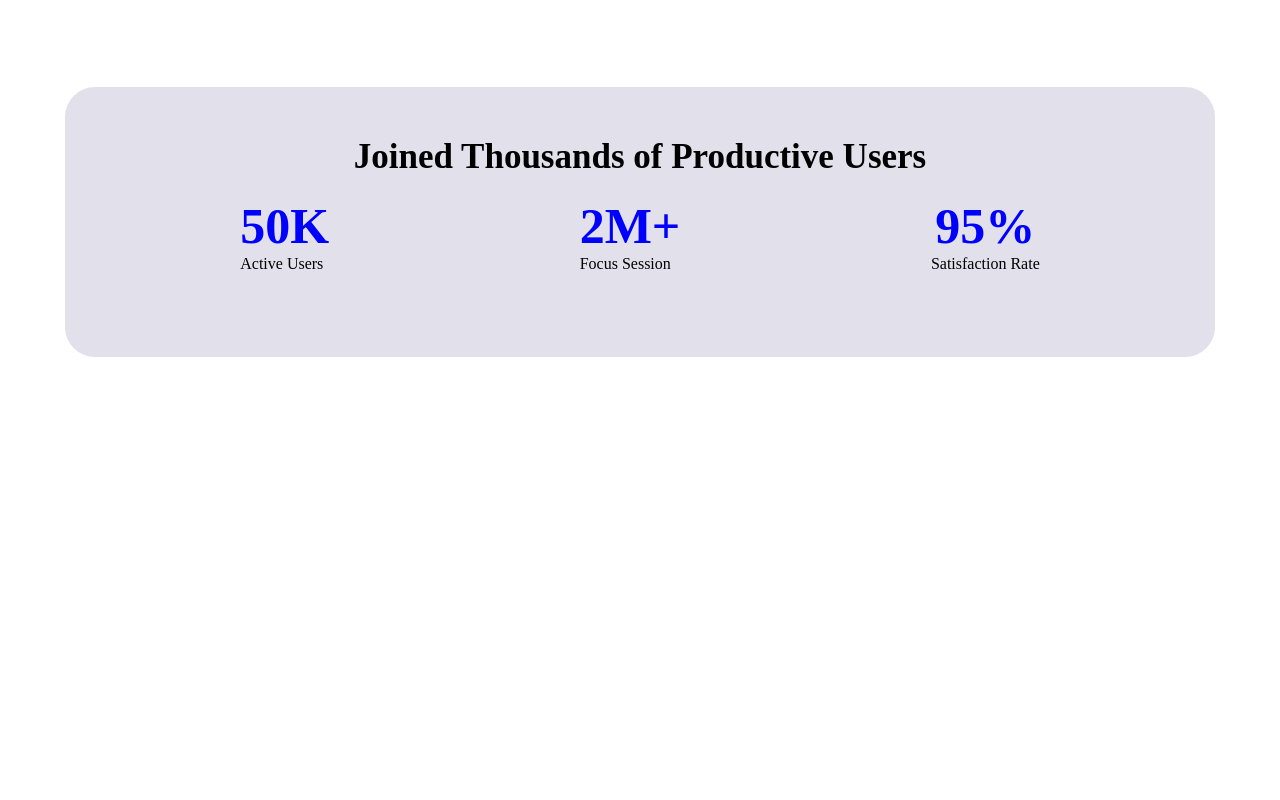
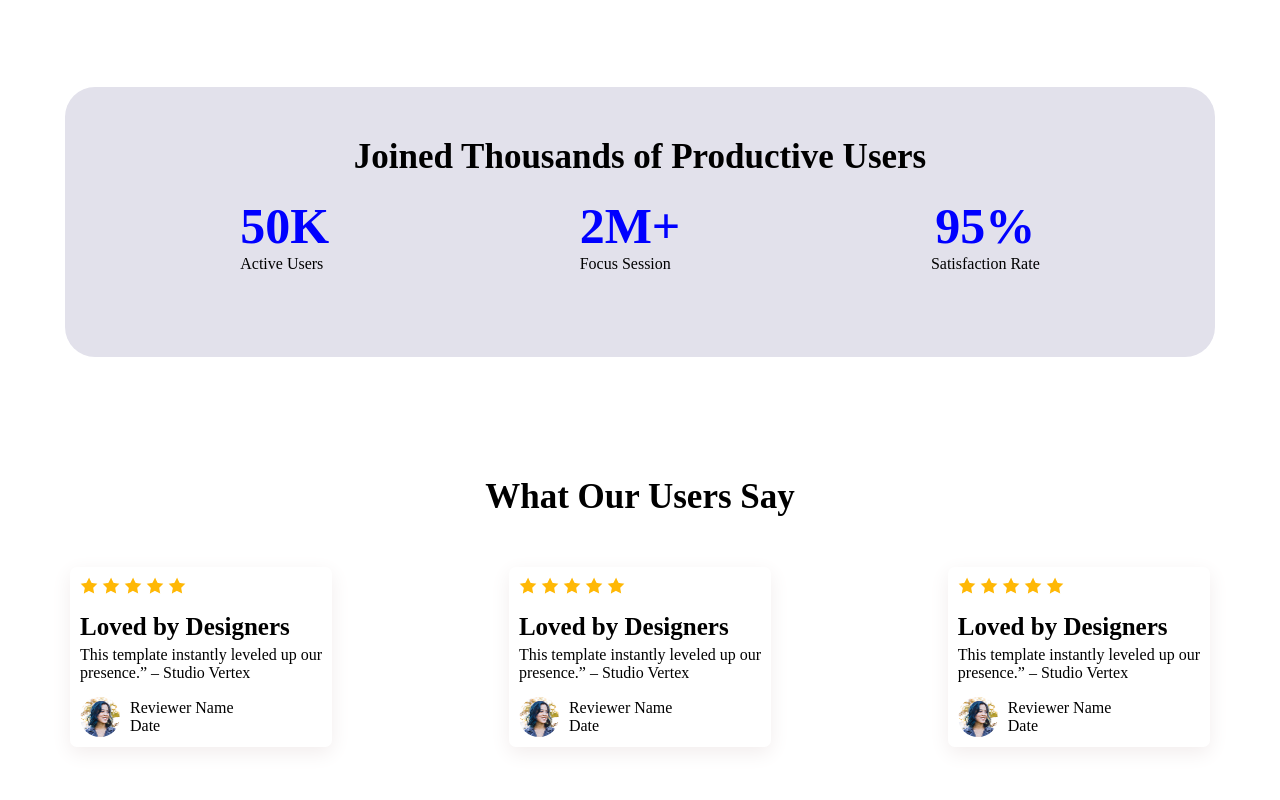
Before and after one commit to Muntacir-Tamim/B12A01, a plain HTML site: page index.html in a window 1280 px wide. Shown: the part 891-1691 px from the top of the page. Before the commit the page ends 1348 px from the top, so only its background shows below. Drawn offline with Linux system fonts and the light colour scheme.

Commit message:
added main third section

```diff
--- a/index.html
+++ b/index.html
@@ -56,6 +56,71 @@
                 </div>
         </section>
 
+        <section class="Third-section">
+               <h2 class="section-heading">What Our Users Say</h2>
+                <div class="all-card">
+                    <div class="review-card">
+                          <div class="stars">
+                              <img src="Assets/icon-star.png" alt="">
+                              <img src="Assets/icon-star.png" alt="">
+                              <img src="Assets/icon-star.png" alt="">
+                              <img src="Assets/icon-star.png" alt="">
+                              <img src="Assets/icon-star.png" alt="" >
+                          </div>
+                             <div class="title">Loved by Designers</div>
+                             <div class="subtaitle"><p>This template instantly leveled up our <br>presence.” – Studio Vertex</p></div>
+                           <div class="reviewer-info">
+                               <img src="Assets/avatar.png" alt="Reviewer">
+                               <div>
+                                 <div class="name">Reviewer Name</div>
+                                 <div class="date">Date</div>
+                              </div>
+                         </div>
+                   </div>
+
+                   <div class="review-card">
+                          <div class="stars">
+                              <img src="Assets/icon-star.png" alt="">
+                              <img src="Assets/icon-star.png" alt="">
+                              <img src="Assets/icon-star.png" alt="">
+                              <img src="Assets/icon-star.png" alt="">
+                              <img src="Assets/icon-star.png" alt="" >
+                          </div>
+                             <div class="title">Loved by Designers</div>
+                             <div class="subtaitle"><p>This template instantly leveled up our <br>presence.” – Studio Vertex</p></div>
+                           <div class="reviewer-info">
+                               <img src="Assets/avatar.png" alt="Reviewer">
+                               <div>
+                                 <div class="name">Reviewer Name</div>
+                                 <div class="date">Date</div>
+                              </div>
+                         </div>
+                   </div>
+
+                   <div class="review-card">
+                          <div class="stars">
+                              <img src="Assets/icon-star.png" alt="">
+                              <img src="Assets/icon-star.png" alt="">
+                              <img src="Assets/icon-star.png" alt="">
+                              <img src="Assets/icon-star.png" alt="">
+                              <img src="Assets/icon-star.png" alt="" >
+                          </div>
+                             <div class="title">Loved by Designers</div>
+                             <div class="subtaitle"><p>This template instantly leveled up our <br>presence.” – Studio Vertex</p></div>
+                           <div class="reviewer-info">
+                               <img src="Assets/avatar.png" alt="Reviewer">
+                               <div>
+                                 <div class="name">Reviewer Name</div>
+                                 <div class="date">Date</div>
+                              </div>
+                         </div>
+                   </div>
+              </div>
+        </section>
+
+
+
+
 
     </main>
 
--- a/styles/style.css
+++ b/styles/style.css
@@ -155,3 +155,54 @@ nav button:hover{
     color: blue;
     font-size: 50px;
 }
+
+
+/* Third Section */
+.Third-section{
+    margin: 0 auto;
+    width: 1140px;
+    height: 300px;
+    margin-bottom: 100px;
+
+    padding: 20px;
+    border-radius: 30px;
+    background-color: white
+}
+.section-heading{
+    text-align: center;
+    font-size: 35px;
+    margin-bottom: 50px;
+}
+.all-card{
+    display: flex;
+    align-items: center;
+    justify-content: space-between;
+}
+.review-card{
+     box-shadow: 0 6px 20px 0  #F2EDED;
+     transition: 0.3s;
+     padding: 10px;
+     border-radius: 7px;
+}
+
+.title{
+    font-weight: bold;
+    font-size: 25px;
+    margin-top: 15px;
+}
+.subtaitle{
+    margin-top: 5px;
+    margin-bottom: 10px;
+}
+.reviewer-info {
+  display: flex;
+  align-items: center;
+  justify-content: left;
+  gap: 10px;
+  margin-top: 15px;
+}
+.reviewer-info img {
+  width: 40px;
+  height: 40px;
+  border-radius: 50%;
+}
```
